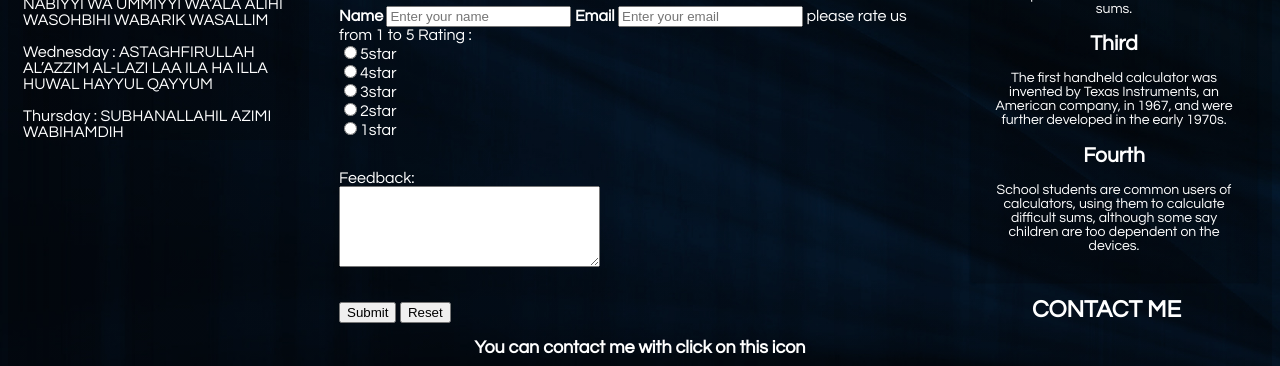
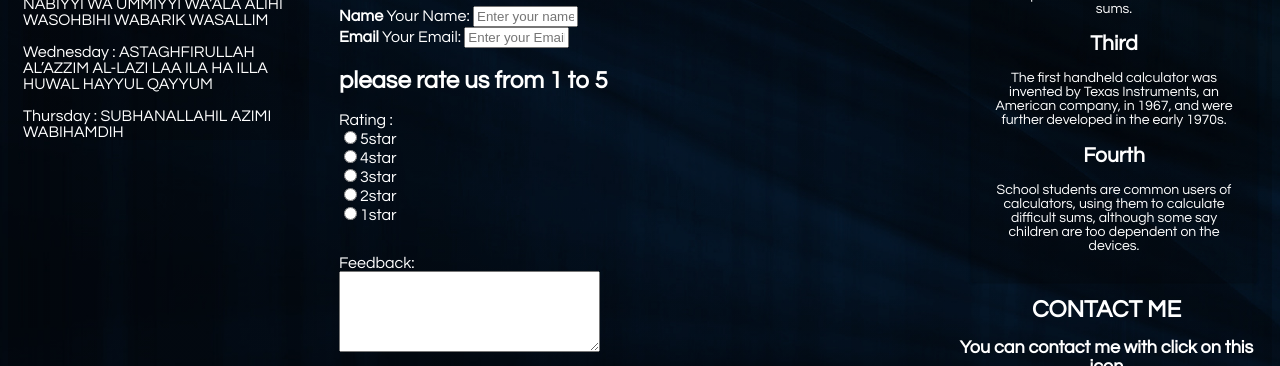
Before and after one commit to iqballlafiq/iqballlafiq.github.io, a plain HTML site: page calculator.html in a window 1280 px wide. Shown: the part 480-846 px from the top of the page. Drawn offline with Linux system fonts and the light colour scheme.

Commit message:
Update calculator.html

```diff
--- a/calculator.html
+++ b/calculator.html
@@ -211,14 +211,13 @@ html {
 
            <div class="form">
 		   <h1>Rating</h1>
-		    <label for="name"><b>Name </b></label>
-                    <input type="text" name="name" placeholder ="Enter your name" required>
-
+		   <label for="name"><b>Name </b></label>
+                    Your Name: <input type="text" name="name" size="10" placeholder ="Enter your name" required><br />
                      <label for="email"><b>Email </b></label>
-                     <input type="email" name="email" placeholder ="Enter your email" required>
+                      Your Email: <input type="text" name="email" size="10" placeholder ="Enter your Email" required><br />
 
 
-                please rate us from 1 to 5
+		   <h2>please rate us from 1 to 5</h2>
                 <label for="rating">Rating :</label><br>
                 <input type="radio" name="rating" value="5 star"><label>5star</label><br>
                 <input type="radio" name="rating" value="4 star"><label>4star</label><br>
```
